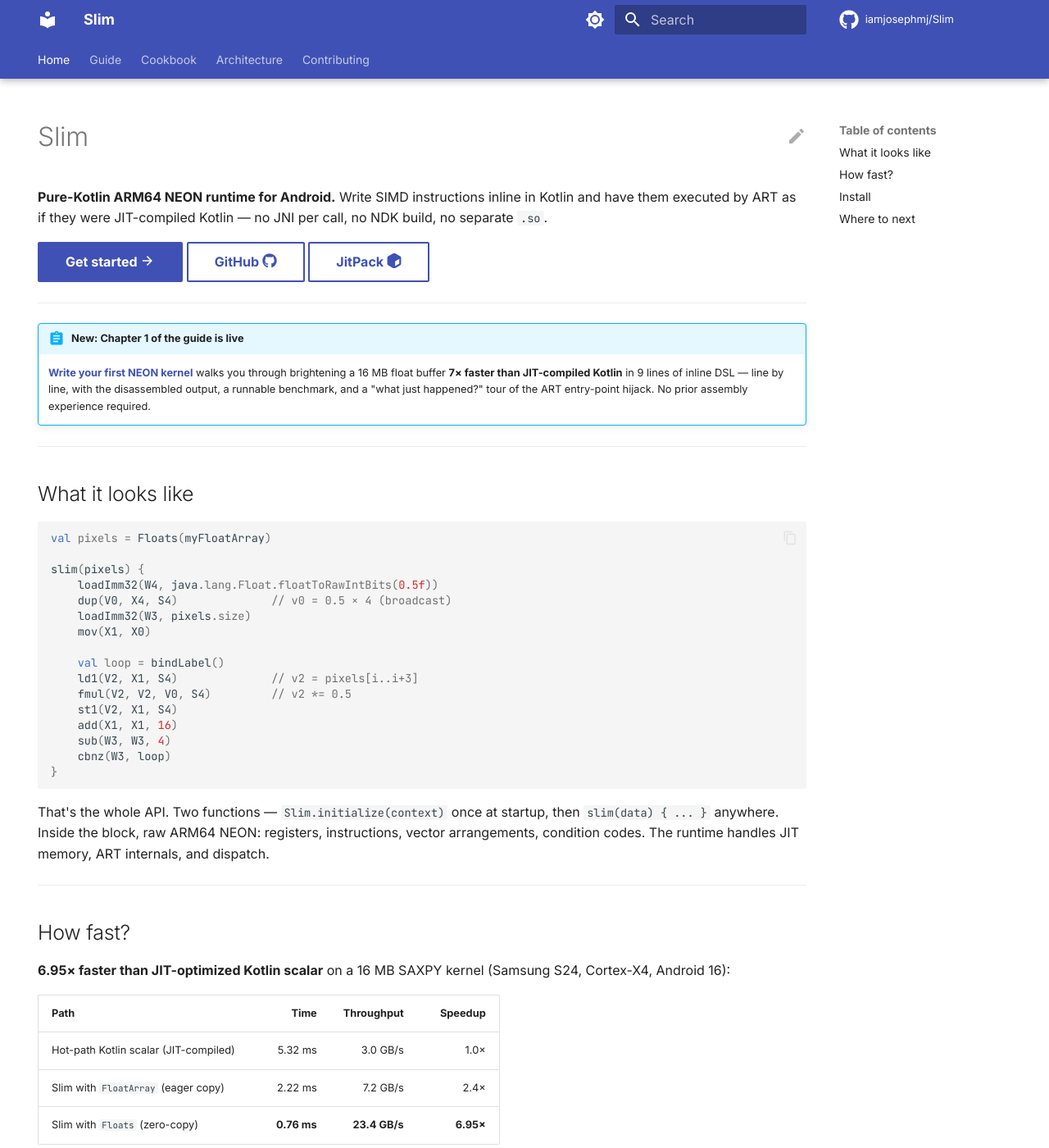
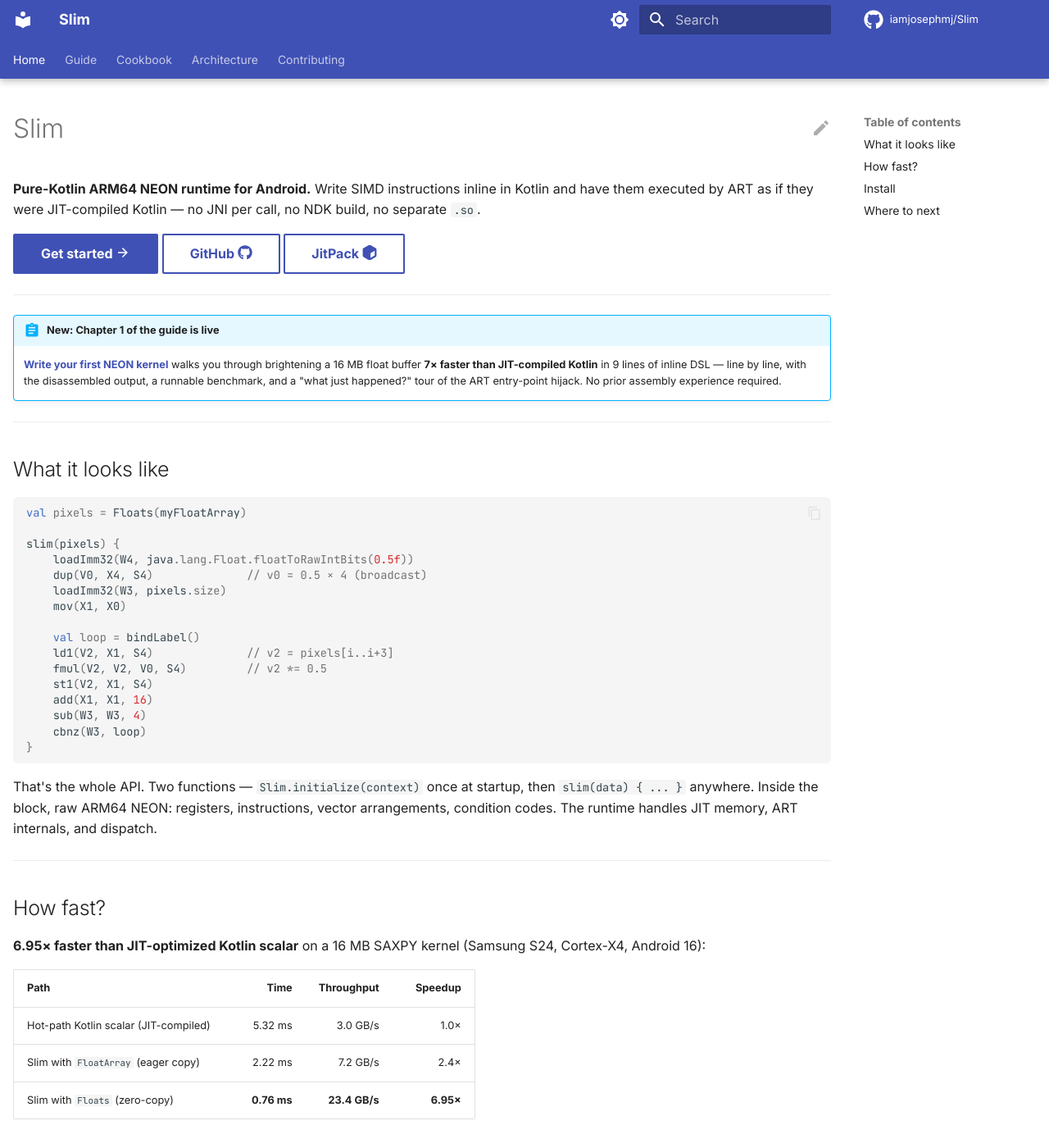
Before and after one commit to iamjosephmj/Slim, an MkDocs documentation site: the page built from docs/index.md, in a window 1280 px wide and 1400 px high. Shown: the whole window at 82% size. Built offline with MkDocs 1.6.1 and Material for MkDocs 9.7.7, drawn with Linux system fonts in a browser that asks for light colours; comment, search, counter and statistics services are not loaded.

Commit message:
docs(site): wider content + prev/next navigation footer
Two fixes for the GitHub Pages experience:

  - Enable navigation.footer so every page has prev/next chips at
    the bottom (auto-resolved from mkdocs.yml's nav: order). Was
    missing — readers couldn't navigate between Cookbook and Guide
    chapters except via the top tabs.

  - Add extra_css: stylesheets/extra.css that bumps .md-grid
    max-width from Material's default 1220px to 1440px so on
    wide screens the content column doesn't feel sandwiched
    between sidebar + TOC. Also adds subtle styling for the
    footer nav chips so they read as obvious navigation.

  - Enable navigation.path for breadcrumb at top of each page.

Co-Authored-By: Claude Opus 4.7 (1M context) <noreply@anthropic.com>

```diff
--- /dev/null
+++ b/docs/stylesheets/extra.css
@@ -0,0 +1,33 @@
+/* Widen the content area on large screens.
+   Material's default --md-grid-max-width is 1220px; we bump to 1440. */
+.md-grid {
+  max-width: 1440px;
+}
+
+/* Slightly wider content column relative to nav + TOC.
+   On screens > 76.25em Material uses a 3-column grid; this nudges
+   the typography column a bit. */
+@media screen and (min-width: 76.25em) {
+  .md-main__inner {
+    margin-top: 1rem;
+  }
+}
+
+/* Subtle: heavier code-block separation so kernels feel set apart */
+.md-typeset pre > code {
+  border-radius: 6px;
+}
+
+/* Make the Material "navigation.footer" prev/next chips a bit more
+   visually distinct so they read as obvious navigation, not decoration. */
+.md-footer__inner {
+  padding: 1rem 0.8rem;
+}
+.md-footer__link {
+  padding: 0.6rem 1rem;
+  border-radius: 6px;
+  transition: background-color 120ms;
+}
+.md-footer__link:hover {
+  background-color: var(--md-default-fg-color--lightest);
+}
--- a/mkdocs.yml
+++ b/mkdocs.yml
@@ -31,6 +31,8 @@ theme:
     - navigation.indexes
     - navigation.top
     - navigation.tracking
+    - navigation.footer
+    - navigation.path
     - toc.follow
     - search.suggest
     - search.highlight
@@ -90,6 +92,9 @@ markdown_extensions:
 plugins:
   - search
 
+extra_css:
+  - stylesheets/extra.css
+
 extra:
   social:
     - icon: fontawesome/brands/github
```
